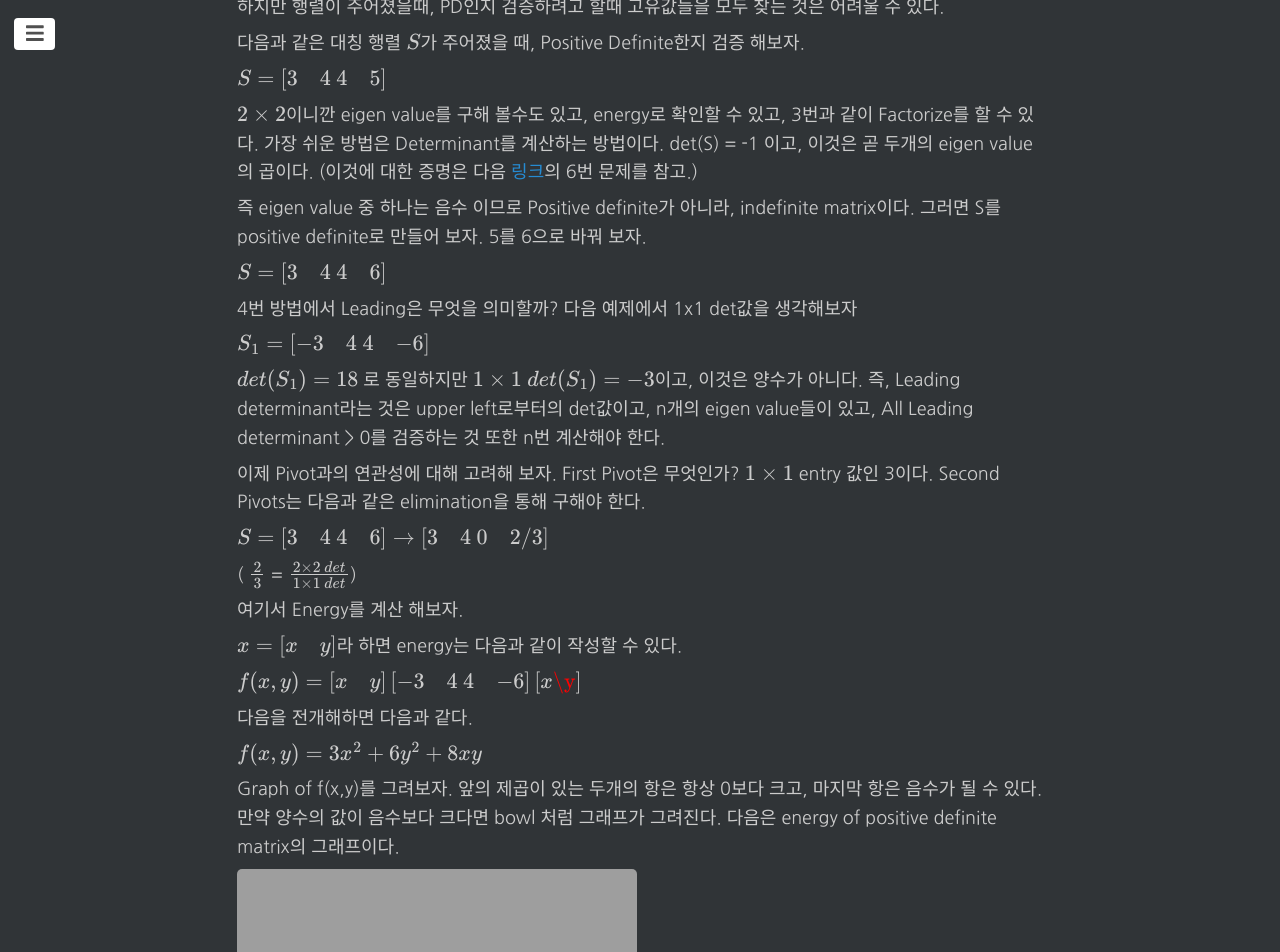
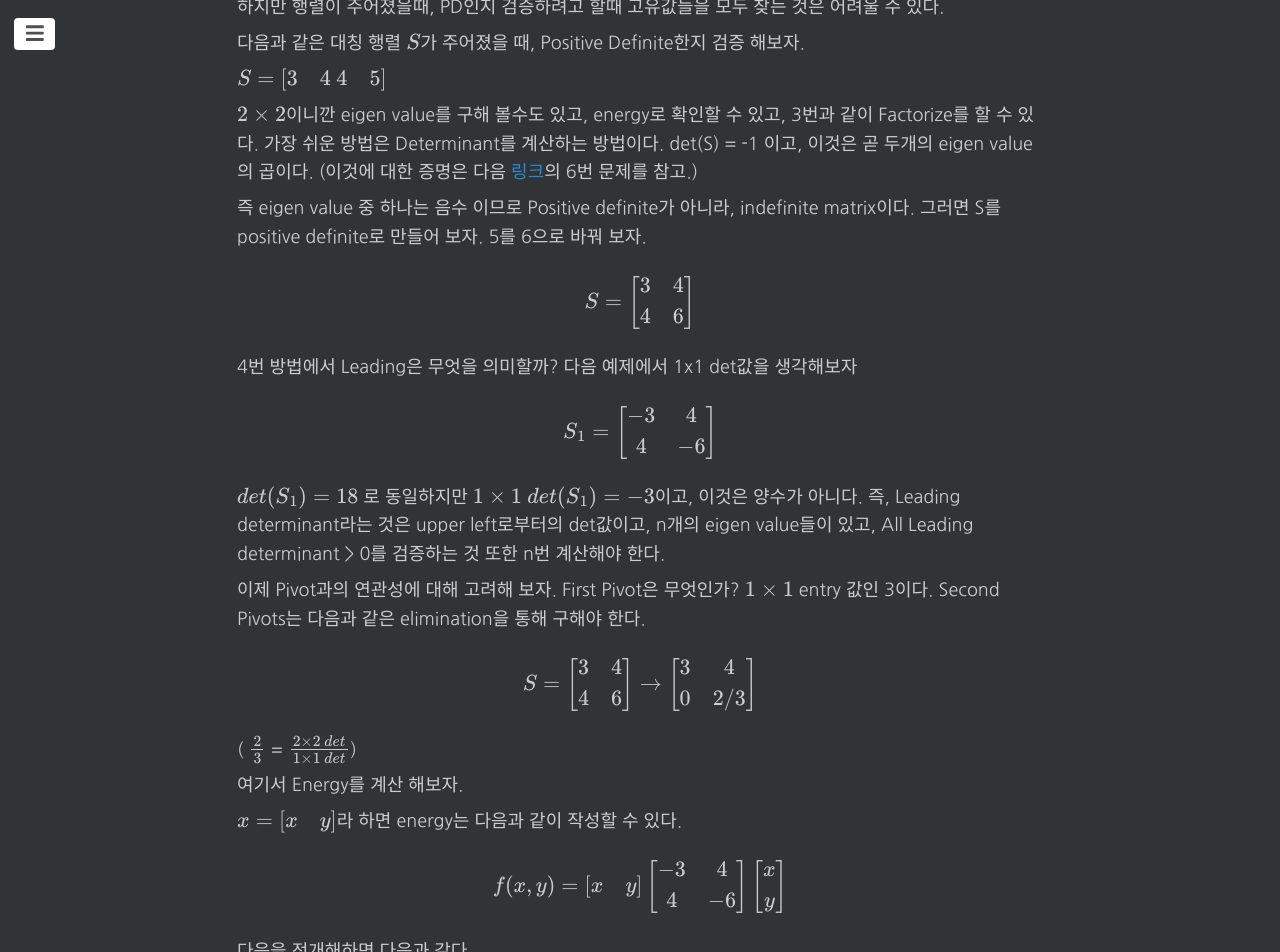
Before and after one commit to changhyeonnam/changhyeonnam.github.io, a Jekyll site: the page built from _posts/2022/2022-10-30-psd.md, in a window 1280 px wide and 1400 px high, scrolled down 774 px. Shown: the top 952 px of the window. Built offline with Jekyll 4.4.1, drawn with Linux system fonts in a browser that asks for light colours; nearby versions of some CDN libraries; formulas are drawn with MathJax 3; comment, search, counter and statistics services are not loaded; some of the changed text lies outside the part shown.

Commit message:
update positive semi definite post

```diff
--- a/_posts/2022/2022-10-30-psd.md
+++ b/_posts/2022/2022-10-30-psd.md
@@ -16,11 +16,11 @@
 
 ## Symmetric Postive Definite S
 
-1. **All eigen value $\lambda_i>0$**
-2. **Energy $x^{T}Sx>0$  (for all $x\ne0$)**
+1. All eigen value $\lambda_i>0$
+2. Energy $x^{T}Sx>0$  (for all $x\ne0$)
 3. $S=A^{T}A$ (independent cols in A)
-4. **All Leading determinants > 0**
-5. **All Pivots in elimination > 0**
+4. All Leading determinants > 0
+5. All Pivots in elimination > 0
 
 위의 5개의 정의 각각이 Positive Definite인지 검증(test) 할 수 있는 방법 들이다. Positive Definite S에 대한 가장 명쾌한 정의는 모든 고유 값들이 양수일 때, symmetric matrix가 Positive definite라고 할 수 있다. 하지만 행렬이 주어졌을때, PD인지 검증하려고 할때 고유값들을 모두 찾는 것은 어려울 수 있다.
 
@@ -32,34 +32,34 @@
 
 즉 eigen value 중 하나는 음수 이므로 Positive definite가 아니라, indefinite matrix이다. 그러면 S를 positive definite로 만들어 보자. 5를 6으로 바꿔 보자.
 
-$S= \begin{bmatrix} 3 & 4 \\ 4 & 6\end{bmatrix}$
+$$S= \begin{bmatrix} 3 & 4 \\ 4 & 6\end{bmatrix}$$
 
 4번 방법에서 Leading은 무엇을 의미할까? 다음 예제에서 1x1 det값을 생각해보자
 
-$S_1=\begin{bmatrix} -3 & 4 \\ 4 & -6\end{bmatrix}$
+$$S_1=\begin{bmatrix} -3 & 4 \\ 4 & -6\end{bmatrix}$$
 
 $det(S_1)= 18$ 로 동일하지만 $1\times1 \space det(S_1)= -3$이고, 이것은 양수가 아니다. 즉, Leading determinant라는 것은 upper left로부터의 det값이고, n개의 eigen value들이 있고,  All Leading determinant > 0를 검증하는 것 또한 n번 계산해야 한다.
 
 이제 Pivot과의 연관성에 대해 고려해 보자. First Pivot은 무엇인가? $1\times 1$ entry 값인 3이다. Second Pivots는 다음과 같은 elimination을 통해 구해야 한다.
 
-$S= \begin{bmatrix} 3 & 4 \\ 4 & 6\end{bmatrix}
-\rightarrow \begin{bmatrix} 3 & 4 \\ 0 & 2/3\end{bmatrix}$
+$$S= \begin{bmatrix} 3 & 4 \\ 4 & 6\end{bmatrix}
+\rightarrow \begin{bmatrix} 3 & 4 \\ 0 & 2/3\end{bmatrix}$$
 
 ( $2\over3$ = ${2\times 2 \space det}\over{1\times 1 \space det}$)
 
 여기서 Energy를 계산 해보자.
 
-$x=\begin{bmatrix} x &y \end{bmatrix}$라 하면 energy는 다음과 같이 작성할 수 있다.
+$$x=\begin{bmatrix} x &y \end{bmatrix}$$라 하면 energy는 다음과 같이 작성할 수 있다.
 
-$f(x,y)=\begin{bmatrix}x&y\end{bmatrix} \begin{bmatrix} -3 & 4 \\ 4 & -6\end{bmatrix}\begin{bmatrix}x\\y\end{bmatrix}$
+$$f(x,y)=\begin{bmatrix}x&y\end{bmatrix} \begin{bmatrix} -3 & 4 \\ 4 & -6\end{bmatrix}\begin{bmatrix}x\\y\end{bmatrix}$$
 
 다음을 전개해하면 다음과 같다.
 
-$f(x,y)=3x^2+6y^2+8xy$
+$$f(x,y)=3x^2+6y^2+8xy$$
 
 Graph of f(x,y)를 그려보자. 앞의 제곱이 있는 두개의 항은 항상 0보다 크고, 마지막 항은 음수가 될 수 있다. 만약 양수의 값이 음수보다 크다면 bowl 처럼 그래프가 그려진다. 다음은 energy of positive definite matrix의 그래프이다.
 
-![Untitled](Positive%20(Semi)%20Definite%20Matrices%202a844efbd66a4681998aa6d21a7891a2/Untitled.png)
+![Untitled](https://i.imgur.com/R6lujGo.png)
 
 이게 딥러닝에 대한 것이다. Loss function이 $L(x,y)=x^TSx$의 꼴일 때 위와 같은 그래프가 나올 수 있다. 즉 말하고 싶은것은 딥러닝은 energy를 최소화 하기 위해 많은 계산을 한다는 것이다.
 
@@ -67,7 +67,7 @@
 
 $L(x,y)$가 convex, non-convex와 무관하게, Bowl의 surface 중 어떠한 point $x_0$에서 시작하여 minimum을 찾는다고 해보자. 기본적인 아이디어는 first derivative를 계산해서 gradient descent하는 것이다.
 
-$\nabla f=\begin{bmatrix}df\over dx \\ df \over dy \end{bmatrix}$
+$$\nabla f=\begin{bmatrix}df\over dx \\ df \over dy \end{bmatrix}$$
 
 해당 지점에서의 gradient는 steepest한 방향을 알려준다고 할 수 있다. 하지만 항상 잘 작동하지 않는다. 두개의 Eigen value가 있다고 해보자. 하나는 1이고 하나는 매우 작은 값이라면 Bowl은 매우 길고 얇은 형태가 될 것이다. 그렇다면 valley(골짜기)를 금방 지나쳐 버릴 것이다.
 
@@ -97,24 +97,24 @@
 
 ## Positive Semi Definite
 
-1. **All eigen value $\lambda_i\ge0$**
-2. **Energy $x^{T}Sx\ge0$  (for all $x\ne0$)**
+1. All eigen value $\lambda_i\ge0$
+2. Energy $x^{T}Sx\ge0$  (for all $x\ne0$)
 3. $S=A^{T}A$
-4. **All Leading determinants $\ge$ 0**
-5. r **Pivots $\gt$ 0, $r\le n$**
+4. All Leading determinants $\ge$ 0
+5. r Pivots $\gt$ 0, $r\le n$
 
 ---
 
-$S= \begin{bmatrix} 3 & 4 \\ 4 & 16\over3\end{bmatrix}$
+$$S= \begin{bmatrix} 3 & 4 \\ 4 & 16\over3\end{bmatrix}$$
 
 위의 S에 대한 det(S)=0이므로, 0값의 eigen value를 갖는다. 그렇다면 다른 eigen value들이 양수인것을 어떻게 찾을까? Tr(S)를 통해 찾을 수 있다. $\lambda_2=0$이므로, $\lambda_1=8{1\over3}$일 것이다. 이것이 P.S.D이다.
 
 다른 예시이다.
 
-$S= \begin{bmatrix} 1 & 1 &1 \\ 1 & 1 &1 \\ 1 & 1 &1 \end{bmatrix}$
+$$S= \begin{bmatrix} 1 & 1 &1 \\ 1 & 1 &1 \\ 1 & 1 &1 \end{bmatrix}$$
 
 S는 Positive Semi Definite 일까? rank는 1이므로, 오직 하나의 non-zero eigen value가 존재한다. 그리고, trace(S)=3이므로, eigen value= {3,0,0}이다. 즉, S는 Positive Semi Definite이다.
 
 Symetric matrix S이므로, eigen value들을 이용해서 다음과 같이 작성할 수 있다.
 
-$S=\lambda_1q_1q_1^T+\lambda_1q_1q_1^T+\lambda_1q_1q_1^T=Q^T𝐴Q$ (spectrum theory에 대한 증명은 다음 [링크](https://math.stackexchange.com/questions/1230668/spectral-theorem-for-matrices)를 참고하라.)
+$$S=\lambda_1q_1q_1^T+\lambda_1q_1q_1^T+\lambda_1q_1q_1^T=Q^T𝐴Q$$ (spectrum theory에 대한 증명은 다음 [링크](https://math.stackexchange.com/questions/1230668/spectral-theorem-for-matrices)를 참고하라.)
```
